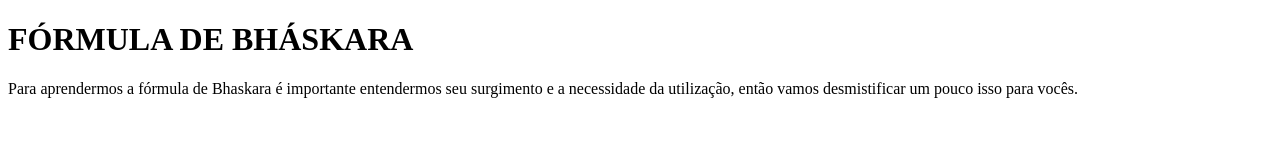
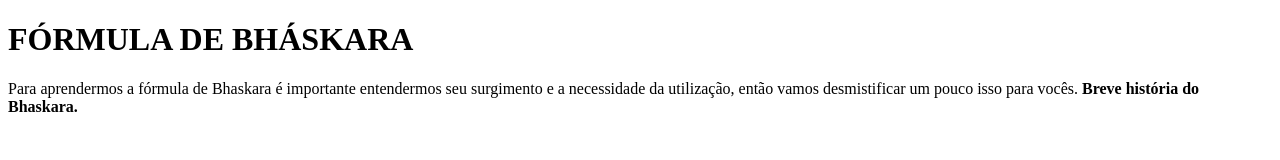
Before and after one commit to gabyy29zinhaa/Criar-um-site, a plain HTML site: page index.html in a window 1280 px wide. Drawn offline with Linux system fonts and the light colour scheme.

Commit message:
Update index.html

```diff
--- a/index.html
+++ b/index.html
@@ -5,7 +5,8 @@
   <body>
     <h1>FÓRMULA DE BHÁSKARA</h1>
     <p1>Para aprendermos a fórmula de Bhaskara é importante entendermos seu surgimento e a necessidade da utilização, então vamos desmistificar um pouco isso para vocês.</p1>
-     <script>
+    <strong>Breve história do Bhaskara.</strong>
+    <script>
        window.alert('saiba como faz a fórmula de bháskara!')
   var a= Number(window.prompt('Dig a'))
   var b= Number(window.prompt('Dig b'))
```
